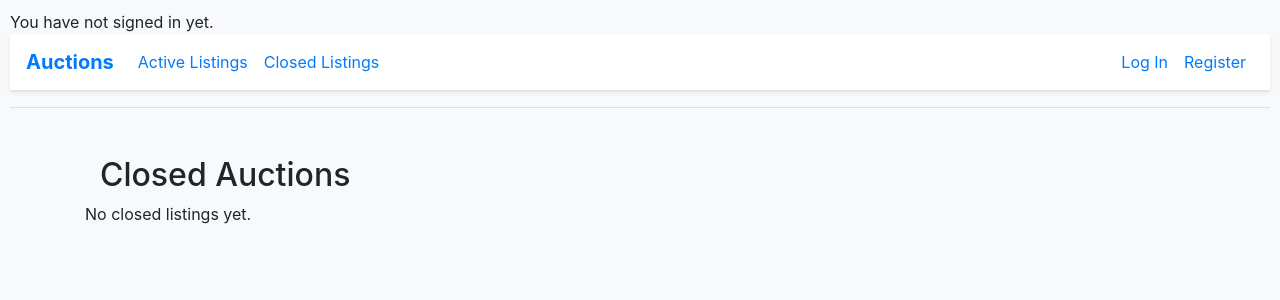
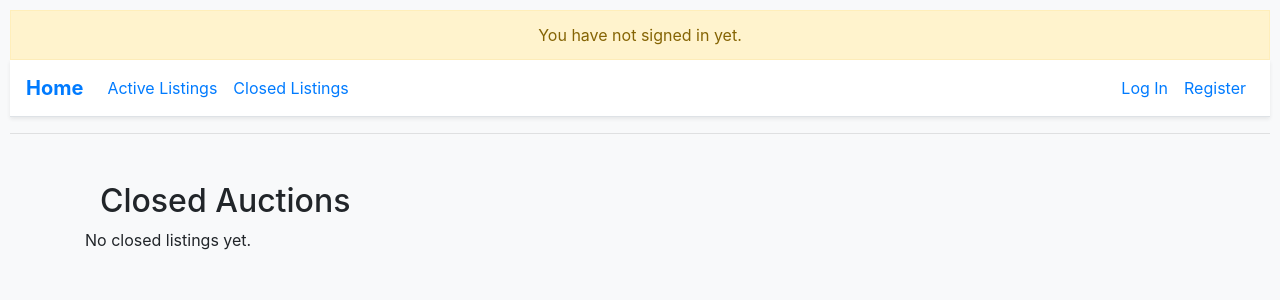
Before and after one commit to iygeal/e-commerce-auctions, a Django app: page /closed/ in a window 1280 px wide. Shown: the top 300 px of the page. Run offline with Django 3.2, Linux system fonts and the light colour scheme; data that the repository does not hold is empty; some libraries are stand-ins or nearby versions.

Commit message:
Tweaked the layout template - changed name of Index page from Auctions to Home; added alert to the welcome message.

```diff
--- a/auctions/templates/auctions/layout.html
+++ b/auctions/templates/auctions/layout.html
@@ -8,15 +8,17 @@
         <link href="{% static 'auctions/styles.css' %}" rel="stylesheet">
     </head>
     <body style="background-color: #f8f9fa;">
-        <div>
-            {% if user.is_authenticated %}
-                Welcome to E-commerce Auctions!
-            {% else %}
-                You have not signed in yet.
-            {% endif %}
-        </div>
+    {% if user.is_authenticated %}
+    <div class="alert alert-success text-center mb-0 rounded-0">
+        Welcome to E-commerce Auctions!
+    </div>
+    {% else %}
+    <div class="alert alert-warning text-center mb-0 rounded-0">
+        You have not signed in yet.
+    </div>
+    {% endif %}
     <nav class="navbar navbar-expand-lg navbar-secondary bg-white border-bottom shadow-sm">
-    <a class="navbar-brand font-weight-bold" href="{% url 'index' %}">Auctions</a>
+    <a class="navbar-brand font-weight-bold" href="{% url 'index' %}">Home</a>
 
     <button class="navbar-toggler" type="button" data-toggle="collapse" data-target="#navbarNav">
         <span class="navbar-toggler-icon"></span>
```
